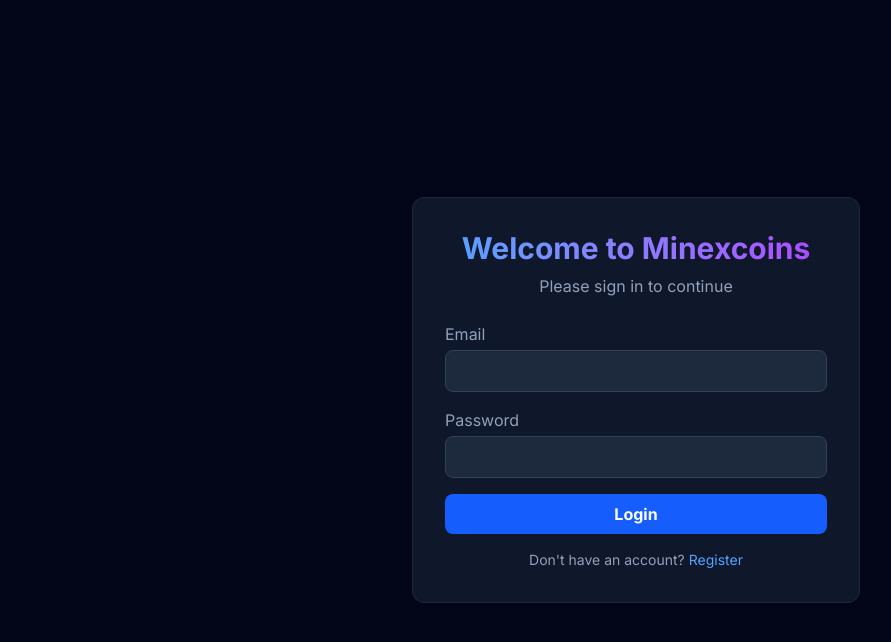
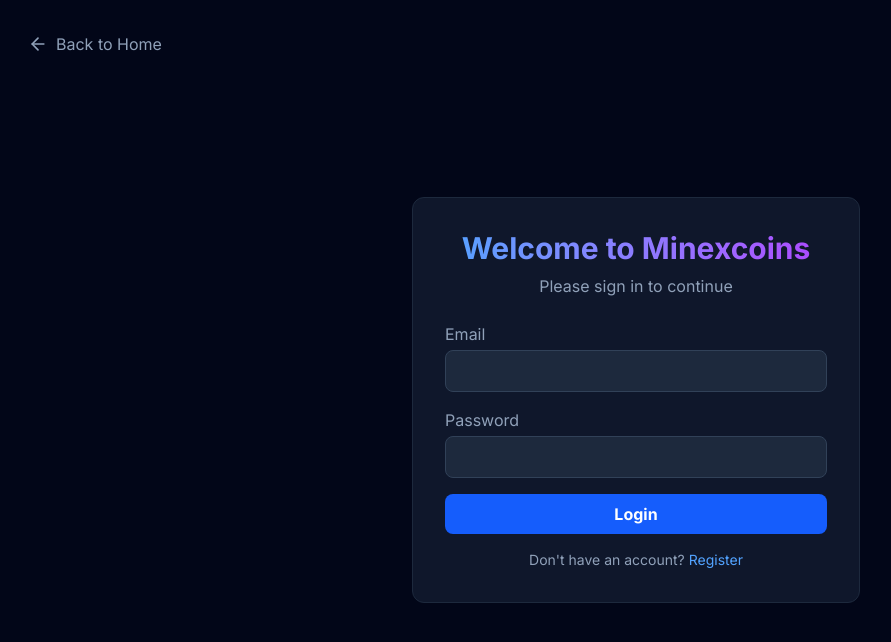
Before and after one commit to minexcoins13-ux/Frontend, a Next.js app: page /auth/login in a window 1280 px wide. Shown: the top 642 px of the page, without its empty margins (4-895 px from the left). Built offline with nearby package versions, Linux system fonts and the light colour scheme; no server answers.

Commit message:
feat: Add home link to auth pages

```diff
--- a/src/app/auth/login/page.tsx
+++ b/src/app/auth/login/page.tsx
@@ -5,6 +5,7 @@ import { useAuth } from '@/context/AuthContext';
 import api from '@/services/api';
 import Link from 'next/link';
 import { useRouter } from 'next/navigation';
+import { ArrowLeft } from 'lucide-react';
 
 export default function Login() {
     const [email, setEmail] = useState('');
@@ -31,7 +32,11 @@ export default function Login() {
     };
 
     return (
-        <div className="min-h-screen flex items-center justify-center bg-slate-950 text-white">
+        <div className="min-h-screen flex items-center justify-center bg-slate-950 text-white relative">
+            <Link href="/" className="absolute top-8 left-8 flex items-center gap-2 text-slate-400 hover:text-white transition group">
+                <ArrowLeft className="w-5 h-5 group-hover:-translate-x-1 transition-transform" />
+                <span className="hidden sm:inline">Back to Home</span>
+            </Link>
             <div className="bg-slate-900 p-8 rounded-xl border border-slate-800 w-full max-w-md">
                 <div className="text-center mb-6">
                     <h1 className="text-3xl font-bold bg-gradient-to-r from-blue-400 to-purple-500 bg-clip-text text-transparent mb-2">
--- a/src/app/auth/register/page.tsx
+++ b/src/app/auth/register/page.tsx
@@ -5,6 +5,7 @@ import { useAuth } from '@/context/AuthContext';
 import api from '@/services/api';
 import Link from 'next/link';
 import { useRouter } from 'next/navigation';
+import { ArrowLeft } from 'lucide-react';
 
 export default function Register() {
     const [name, setName] = useState('');
@@ -38,7 +39,11 @@ export default function Register() {
     };
 
     return (
-        <div className="min-h-screen flex items-center justify-center bg-slate-950 text-white">
+        <div className="min-h-screen flex items-center justify-center bg-slate-950 text-white relative">
+            <Link href="/" className="absolute top-8 left-8 flex items-center gap-2 text-slate-400 hover:text-white transition group">
+                <ArrowLeft className="w-5 h-5 group-hover:-translate-x-1 transition-transform" />
+                <span className="hidden sm:inline">Back to Home</span>
+            </Link>
             <div className="bg-slate-900 p-8 rounded-xl border border-slate-800 w-full max-w-md">
                 <div className="text-center mb-6">
                     <h1 className="text-3xl font-bold bg-gradient-to-r from-blue-400 to-purple-500 bg-clip-text text-transparent mb-2">
```
